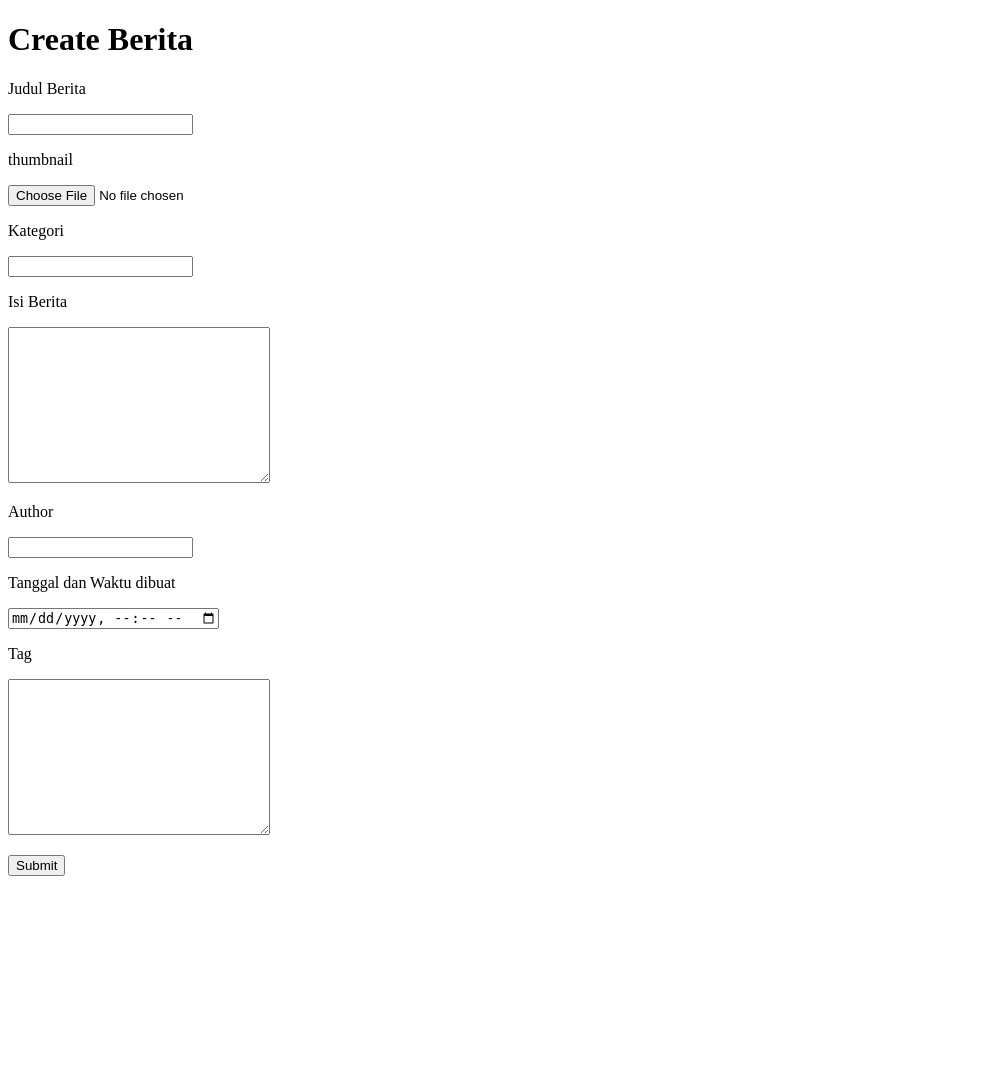
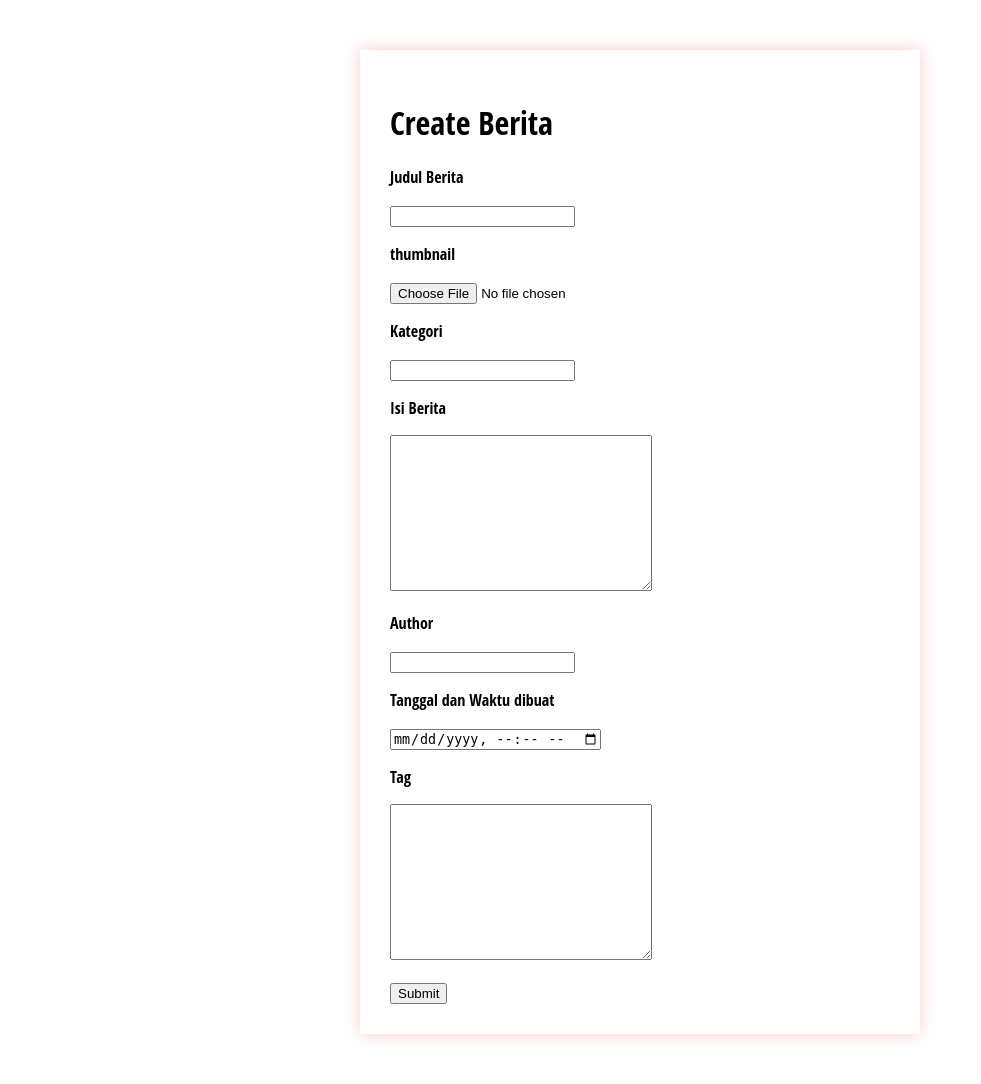
Before and after one commit to iniryan/HealthHeroes, a PHP site: page /page/formBerita.html in a window 1280 px wide. Shown: the whole page, without its empty margins (0-981 px from the left). Before the commit the page ends 876 px from the top, so only its background shows below. Run offline with PHP 8.4, Linux system fonts and the light colour scheme.

Commit message:
css temp add adamn

```diff
--- a/assets/css/adamn.css
+++ b/assets/css/adamn.css
@@ -1,13 +1,7 @@
-@import url('https://fonts.googleapis.com/css2?family=Poppins:wght@200;300;400;500;600&display=swap');
-*{
-    margin: 0;
-    padding: 0;
-    box-sizing:border-box;
-    font-family: 'Poppins', sans-serif;
+body {
+	font-family: 'Open Sans Condensed', arial, sans;
+	width: 500px;
+	padding: 30px;
+	margin: 50px auto;
+	box-shadow: 0px 0px 15px rgba(240, 8, 8, 0.22);
 }
-*{
-    margin: 0;
-    padding: 0;
-    box-sizing:border-box;
-    font-family: 'Poppins', sans-serif;
-}
--- a/page/formBerita.html
+++ b/page/formBerita.html
@@ -5,6 +5,7 @@
     <meta http-equiv="X-UA-Compatible" content="IE=edge">
     <meta name="viewport" content="width=device-width, initial-scale=1.0">
     <title>Create Berita</title>
+    <link rel="stylesheet" href="../assets/css/adamn.css">
 </head>
 <body>
     <div class="berita">
```
